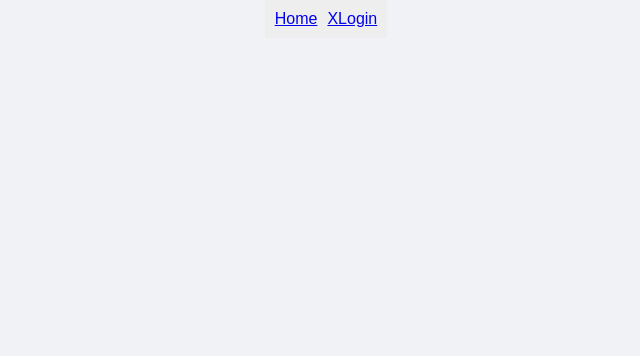
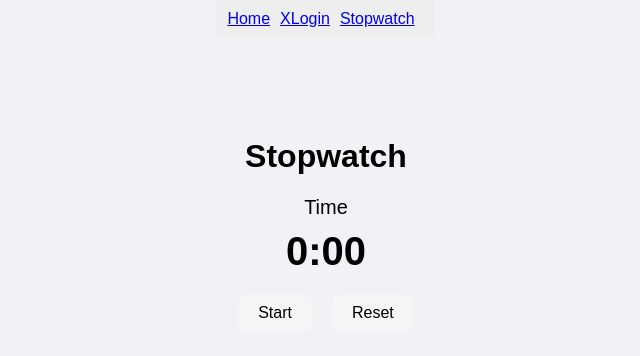
Before and after one commit to Pradeepsaranbishnoi/calculator, a React (Create React App) app: page /stopwatch in a window 1280 px wide. Before the commit this address had no page. Shown: the top 356 px of the page, without its empty margins (314-954 px from the left). Built offline with nearby package versions, Linux system fonts and the light colour scheme.

Commit message:
stopwatch add

```diff
--- a/src/App.js
+++ b/src/App.js
@@ -1,4 +1,5 @@
 import Calculator from './calculator/calculator.js';
+import Stopwatch from './Stopwatch/Stopwatch.js';
 import Xlogin from './Login/login.js';
 import './App.css';
 import { BrowserRouter as Router, Routes, Route, Link } from 'react-router-dom';
@@ -9,12 +10,14 @@ function App() {
        <Router>
         <nav style={{ padding: '10px', background: '#eee' }}>
           <Link to="/" style={{ marginRight: '10px' }}>Home</Link>
-          <Link to="/login">XLogin</Link>
+          <Link to="/login" style={{ marginRight: '10px' }}>XLogin</Link>
+          <Link to="/stopwatch" style={{ marginRight: '10px' }}>Stopwatch</Link>
         </nav>
 
         <Routes>
           <Route path="/" element={<Calculator />} />
           <Route path="/login" element={<Xlogin />} />
+          <Route path="/stopwatch" element={<Stopwatch />} />
         </Routes>
       </Router>
     </div>
--- /dev/null
+++ b/src/Stopwatch/Stopwatch.js
@@ -0,0 +1,78 @@
+import React, { useState, useRef, useEffect } from 'react';
+
+const Stopwatch = () => {
+  const [seconds, setSeconds] = useState(0);
+  const [isRunning, setIsRunning] = useState(false);
+  const intervalRef = useRef(null);
+
+  useEffect(() => {
+    if (isRunning) {
+      intervalRef.current = setInterval(() => {
+        setSeconds(prev => prev + 1);
+      }, 1000);
+    } else {
+      clearInterval(intervalRef.current);
+    }
+
+    // Cleanup on unmount
+    return () => clearInterval(intervalRef.current);
+  }, [isRunning]);
+
+  const formatTime = (totalSeconds) => {
+    const mins = Math.floor(totalSeconds / 60);
+    const secs = totalSeconds % 60;
+    return `${mins}:${secs < 10 ? '0' + secs : secs}`;
+  };
+
+  const handleReset = () => {
+    setIsRunning(false);
+    setSeconds(0);
+  };
+
+  return (
+    <div style={styles.container}>
+      <h1>Stopwatch</h1>
+      <div style={styles.timeSection}>
+        <label style={styles.label}>Time</label>
+        <div style={styles.timeDisplay}>{formatTime(seconds)}</div>
+      </div>
+      <div style={styles.buttonSection}>
+        <button onClick={() => setIsRunning(!isRunning)} style={styles.button}>
+          {isRunning ? 'Stop' : 'Start'}
+        </button>
+        <button onClick={handleReset} style={styles.button}>Reset</button>
+      </div>
+    </div>
+  );
+};
+
+const styles = {
+  container: {
+    fontFamily: 'Arial',
+    textAlign: 'center',
+    marginTop: '100px',
+  },
+  timeSection: {
+    margin: '20px 0',
+  },
+  label: {
+    fontSize: '20px',
+    display: 'block',
+    marginBottom: '10px',
+  },
+  timeDisplay: {
+    fontSize: '40px',
+    fontWeight: 'bold',
+  },
+  buttonSection: {
+    marginTop: '20px',
+  },
+  button: {
+    padding: '10px 20px',
+    fontSize: '16px',
+    margin: '0 10px',
+    cursor: 'pointer',
+  }
+};
+
+export default Stopwatch;
```
